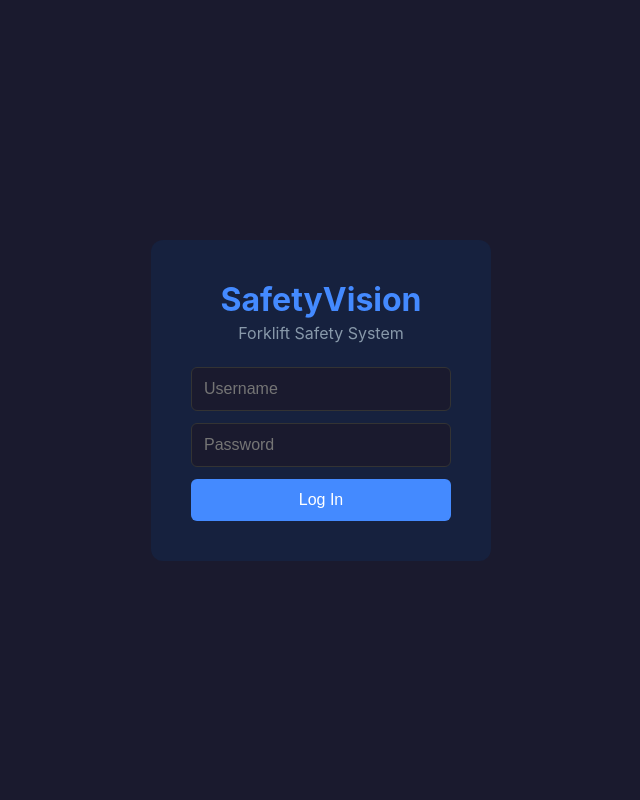
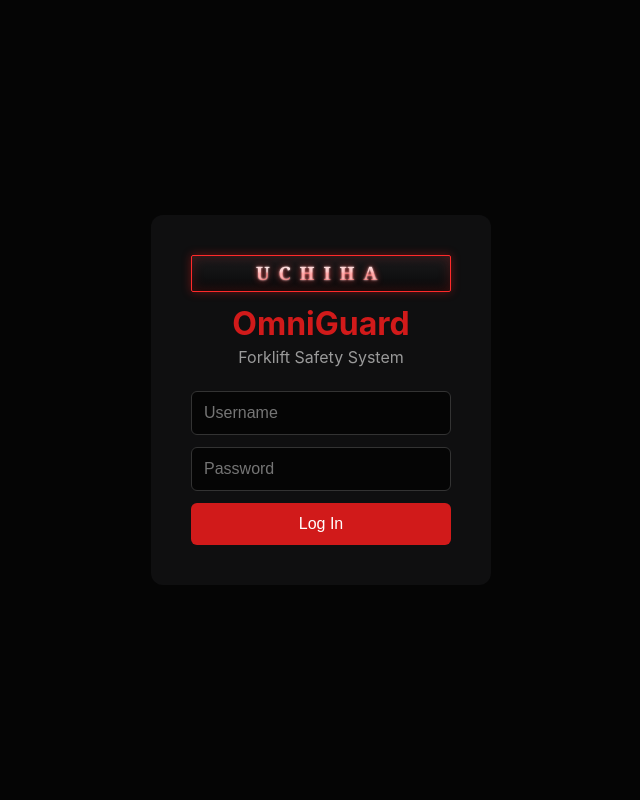
Before and after one commit to itscalledfreefall/forkliftSafety, a FastAPI app: page /login in a window 1280 px wide. Shown: the whole page, without its empty margins (319-959 px from the left). Run offline with FastAPI, Linux system fonts and the light colour scheme.

Commit message:
Rebrand web UI to OmniGuard under Uchiha banner
Palette shifts to black/red/white and the header gains a UCHIHA stamp
(Cinzel serif, letter-spaced, white-to-crimson gradient fill, red glow)
sitting above the OmniGuard wordmark. Applied to both login and the
dashboard; modal copy updated accordingly.

```diff
--- a/src/safetyvision/web/static/css/style.css
+++ b/src/safetyvision/web/static/css/style.css
@@ -1,18 +1,51 @@
-/* SafetyVision UI */
+/* OmniGuard UI — Uchiha theme (black / red / white) */
 * { margin: 0; padding: 0; box-sizing: border-box; }
 
 :root {
-  --bg: #1a1a2e;
-  --surface: #16213e;
-  --surface2: #0f3460;
-  --text: #e0e0e0;
-  --text-dim: #8899aa;
+  --bg: #050505;
+  --surface: #0f0f10;
+  --surface2: #1a1a1c;
+  --text: #f5f5f5;
+  --text-dim: #9a9a9a;
   --green: #00c853;
   --yellow: #ffd600;
-  --red: #ff1744;
-  --primary: #448aff;
-  --danger: #ff1744;
+  --red: #d11a1a;
+  --primary: #d11a1a;
+  --danger: #d11a1a;
+  --accent: #ff2a2a;
 }
+
+/* Uchiha brand banner */
+.brand { display: flex; flex-direction: column; align-items: flex-start; gap: 0.15rem; }
+.brand-banner {
+  display: inline-block;
+  position: relative;
+  font-family: 'Cinzel', 'Trajan Pro', Georgia, serif;
+  font-weight: 900;
+  letter-spacing: 0.55rem;
+  padding: 0.1rem 0.9rem 0.15rem;
+  color: #fff;
+  background: linear-gradient(180deg, #1a1a1c 0%, #0a0a0a 100%);
+  border: 1px solid var(--accent);
+  border-radius: 2px;
+  text-transform: uppercase;
+  box-shadow: 0 0 10px rgba(209, 26, 26, 0.45), inset 0 0 12px rgba(209, 26, 26, 0.25);
+  text-shadow: 0 0 6px rgba(255, 60, 60, 0.8), 0 0 2px #fff;
+}
+.brand-banner span {
+  background: linear-gradient(180deg, #ffffff 0%, #ffffff 45%, var(--accent) 55%, #7a0000 100%);
+  -webkit-background-clip: text;
+          background-clip: text;
+  -webkit-text-fill-color: transparent;
+  font-size: 0.95rem;
+}
+.login-card .brand-banner {
+  display: block;
+  margin: 0 auto 0.75rem;
+  padding: 0.25rem 1.1rem 0.35rem;
+  text-align: center;
+}
+.login-card .brand-banner span { font-size: 1.15rem; }
 
 body {
   font-family: -apple-system, BlinkMacSystemFont, 'Segoe UI', Roboto, sans-serif;
--- a/src/safetyvision/web/templates/login.html
+++ b/src/safetyvision/web/templates/login.html
@@ -3,12 +3,13 @@
 <head>
   <meta charset="UTF-8">
   <meta name="viewport" content="width=device-width, initial-scale=1.0">
-  <title>SafetyVision - Login</title>
+  <title>OmniGuard - Login</title>
   <link rel="stylesheet" href="/static/css/style.css">
 </head>
 <body class="login-body">
   <div class="login-card">
-    <h1>SafetyVision</h1>
+    <div class="brand-banner"><span>UCHIHA</span></div>
+    <h1>OmniGuard</h1>
     <p class="subtitle">Forklift Safety System</p>
     <form id="loginForm">
       <input type="text" id="username" placeholder="Username" autocomplete="username" required>
```
Also changed, not shown: src/safetyvision/web/templates/index.html (+6 -3 lines).
